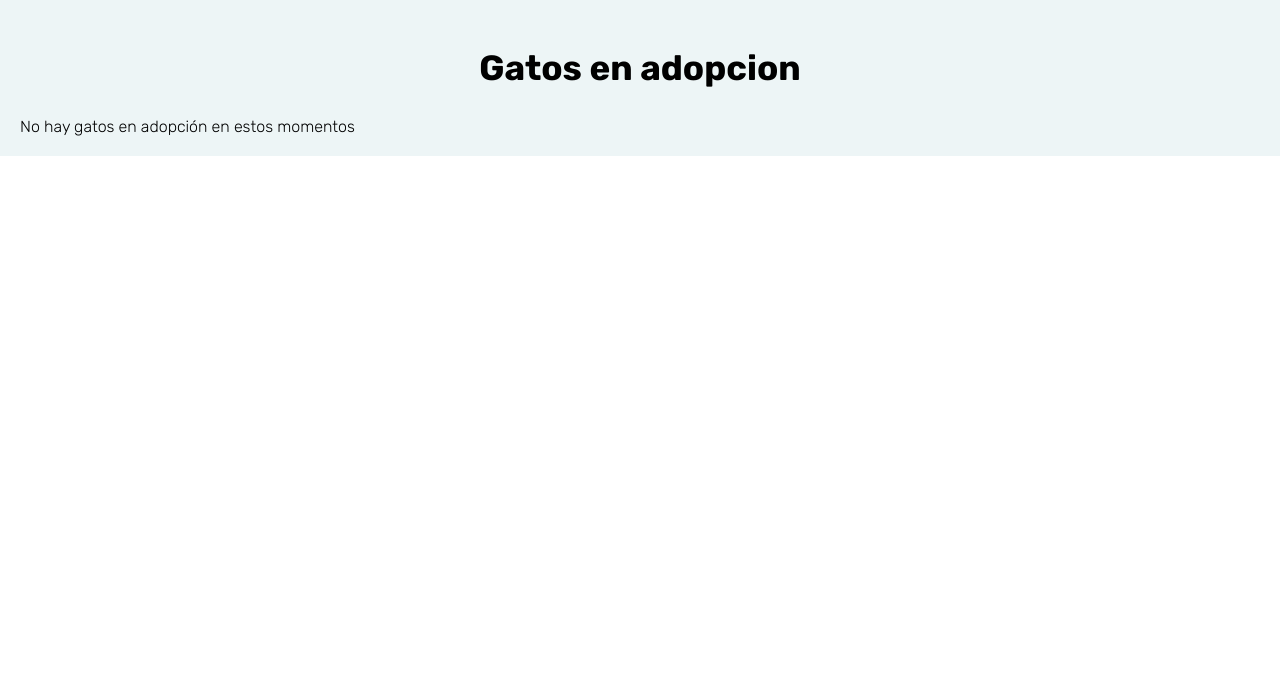
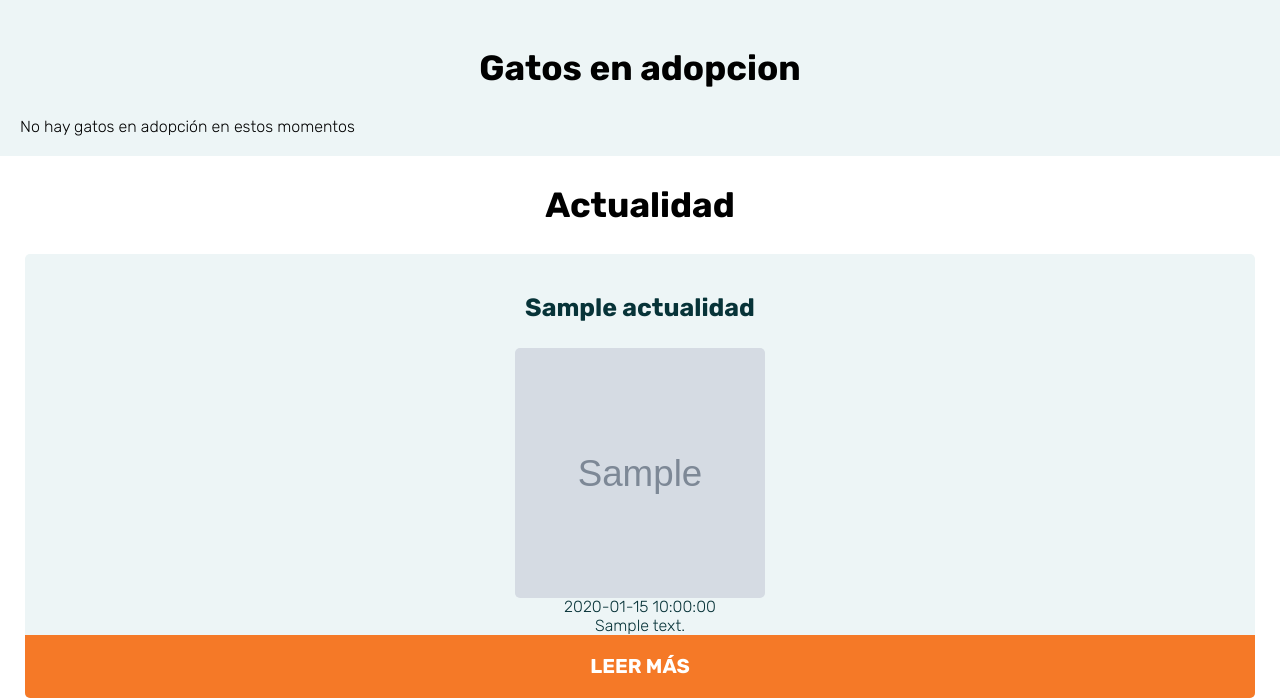
Before and after one commit to CiraCas/collbagats_co, a CodeIgniter app: page /collbagats_codeigniter/ in a window 1280 px wide. Shown: the part 983-1681 px from the top of the page. Before the commit the page ends 1139 px from the top, so only its background shows below. Run offline with CodeIgniter, Linux system fonts and the light colour scheme; tables that the repository leaves empty or names only in its code hold one stand-in row (values such as "Sample post"); grey boxes marked "Sample" are stand-in pictures; some libraries are stand-ins or nearby versions.

Commit message:
Carruseles de gatos y actualidad. Nueva maquetación apartados

```diff
--- a/application/controllers/inicio.php
+++ b/application/controllers/inicio.php
@@ -5,9 +5,11 @@ class Inicio extends CI_Controller {
 	function __construct() {
 		parent::__construct();
 		$this->load->model('m_gatos');
+		$this->load->model('m_noticias');
 	}
 
 	public function index(){
+		$data['noticias'] = $this->m_noticias->select_noticias();
 		$data['gatos'] = $this->m_gatos->select_gatos();
 		$data['public_main'] = 'v_principal';
 		$this->load->view('v_inicio',$data);
--- a/application/views/v_inicio.php
+++ b/application/views/v_inicio.php
@@ -13,10 +13,15 @@
   <link rel="stylesheet" href=<?= base_url("/assets/css/normalize.css");?>>
   <link rel="stylesheet" href="https://cdnjs.cloudflare.com/ajax/libs/font-awesome/5.15.3/css/all.min.css" integrity="sha512-iBBXm8fW90+nuLcSKlbmrPcLa0OT92xO1BIsZ+ywDWZCvqsWgccV3gFoRBv0z+8dLJgyAHIhR35VZc2oM/gI1w==" crossorigin="anonymous" />
   <link rel="stylesheet" href=<?= base_url("/assets/css/main.css");?>>
-  <!-- bxslider -->
+  <!-- bx slider -->
   <link rel="stylesheet" href="https://cdn.jsdelivr.net/bxslider/4.2.12/jquery.bxslider.css">
-  <script src="https://ajax.googleapis.com/ajax/libs/jquery/3.1.1/jquery.min.js" defer></script>
+  <script src="https://ajax.googleapis.com/ajax/libs/jquery/3.4.1/jquery.min.js" defer></script>
   <script src="https://cdn.jsdelivr.net/bxslider/4.2.12/jquery.bxslider.min.js" defer></script>
+  <!-- slick slider -->
+  <link rel="stylesheet" href="https://cdnjs.cloudflare.com/ajax/libs/slick-carousel/1.9.0/slick-theme.min.css" integrity="sha512-17EgCFERpgZKcm0j0fEq1YCJuyAWdz9KUtv1EjVuaOz8pDnh/0nZxmU6BBXwaaxqoi9PQXnRWqlcDB027hgv9A==" crossorigin="anonymous" referrerpolicy="no-referrer" />
+  <link rel="stylesheet" href="https://cdnjs.cloudflare.com/ajax/libs/slick-carousel/1.9.0/slick.min.css" integrity="sha512-yHknP1/AwR+yx26cB1y0cjvQUMvEa2PFzt1c9LlS4pRQ5NOTZFWbhBig+X9G9eYW/8m0/4OXNx8pxJ6z57x0dw==" crossorigin="anonymous" referrerpolicy="no-referrer" />
+  <script src="https://cdnjs.cloudflare.com/ajax/libs/slick-carousel/1.9.0/slick.min.js" defer integrity="sha512-HGOnQO9+SP1V92SrtZfjqxxtLmVzqZpjFFekvzZVWoiASSQgSr4cw9Kqd2+l8Llp4Gm0G8GIFJ4ddwZilcdb8A==" crossorigin="anonymous" referrerpolicy="no-referrer"></script>
+
 
   <meta name="theme-color" content="#fafafa">
 </head>
--- a/application/views/v_principal.php
+++ b/application/views/v_principal.php
@@ -11,14 +11,16 @@
 <section class="seccion-fondo">
     <div class="contenedor">
         <h2>Gatos en adopcion</h2>
-        <section class="grupos-fotos">
+        <section>
+        <div class="multiple-items">
         <?php
                     if($gatos != NULL) {
 
                         foreach( $gatos as $gato ):
                 ?>
 
-                            <section class="grupo-foto-public">
+                            <div >
+                                <section class="grupo-foto-slick">
 
 
                                 <?php if( $gato['imagen'] != '0') {
@@ -31,25 +33,67 @@
 
                                 <h3><?=$gato['nombre']?></h3>
 
-                                <!-- <?php  if($gato['sexo'] != 'M') {?>
-                                    <i class="fas fa-venus icon-sex"></i>
-                                    <div>Hembra</div>
-                                <?php } else { ?>
-                                    <i class="fas fa-mars icon-sex"></i>
-                                    <div>Macho</div>
-                                <?php } ?>-->
                                 <a href="#"></a>
                                     <button class="boton-casilla" >Adopta</button>
                                 </a>
-                            </section>
+                                </section>
+
+                            </div>
 
                     <?php endforeach;
                 }else{
                     echo "No hay gatos en adopción en estos momentos";
                 }
                 ?>
+            </div>
 
         </section>
 
     </div>
 </section>
+<section>
+    <div class="contenedor">
+        <h2>Actualidad</h2>
+
+        <section>
+        <div class="multiple-items">
+        <?php
+                    if($noticias != NULL) {
+
+                        foreach( $noticias as $noti ):
+                ?>
+
+                            <div >
+                                <section class="grupo-foto-slick fondo">
+
+
+                                <h3><?=$noti['titulo']?></h3>
+                            <?php if( $noti['imagen'] != '0') {
+                            ?>
+                                <img class="public-foto" src="<?= base_url("subidas/actualidad/" . $noti['imagen'])?> " alt="noticia">
+                            <?php } else {
+                            ?>
+                                <img class="public-foto" src="<?= base_url("subidas/actualidad/noImage.jpg")?> " alt="noticia">
+                            <?php } ?>
+
+                            <div><?=$noti['fecha']?></div>
+                            <div><?=$noti['descripcion']?></div>
+
+                                <a href="#"></a>
+                                    <button class="boton-casilla" >Leer más</button>
+                                </a>
+                                </section>
+
+                            </div>
+
+                    <?php endforeach;
+                }else{
+                    echo "No hay noticias en estos momentos";
+                }
+                ?>
+            </div>
+
+        </section>
+
+    </div>
+</section>
--- a/assets/css/main.css
+++ b/assets/css/main.css
@@ -112,13 +112,14 @@ th, td {
   border: none;
   color: var(--blanco);
   font-weight: bold;
-  font-size: 1.5rem;
+  font-size: 2rem;
+  text-transform: uppercase;
   background-color: var(--primario);
   width: 100%;
   border-bottom-left-radius: 0.5rem;
   border-bottom-right-radius: 0.5rem;
   padding: 2rem;
-  margin: -1.5rem;
+
 }
 
 
@@ -427,6 +428,7 @@ th, td {
 }
 /*grupos datos*/
 
+
 .grupos-fotos, .grupos-fotos-public {
   display: grid;
   grid-template-columns: 1fr;
@@ -457,6 +459,20 @@ th, td {
   border-radius: 0.5rem;
   padding-top: 1.5rem;
   color: var(--secundarioOscuro);
+}
+
+.grupo-foto-slick {
+  background-color: var(--blanco);
+  display: flex;
+  flex-direction: column;
+  text-align: center;
+  align-items: center;
+  margin-top: 2rem;
+  border-radius: 0.5rem;
+  padding-top: 1.5rem;
+  color: var(--secundarioOscuro);
+  margin-right: 2.5rem;
+  margin-left: 2.5rem;
 }
 .grupo-foto {
 
@@ -498,6 +514,10 @@ th, td {
   object-fit: cover;
   border-radius: 0.5rem;
 }
+.fondo {
+  background-color: var(--secundarioMasFlojo) ;
+}
+
 
 .caja-datos {
   color: var(--secundarioOscuro);
--- a/assets/js/principal.js
+++ b/assets/js/principal.js
@@ -3,9 +3,16 @@
   $(document).ready(function(){
     $('.slider').bxSlider({
       auto: true,
+
       /* autoControls: true,
       stopAutoOnClick: true,
-      pager: true, */
+      pager: true,*/
 
     });
+
+    $('.multiple-items').slick({
+      infinite: true,
+      slidesToShow: 4,
+      slidesToScroll: 3
+    });
   });
```
Also changed, not shown: application/views/v_gatos.php (added, +37 -0 lines), subidas/actualidad/Días_de_frío09_06_2021.jpg (added), subidas/gatos/Lili09_06_2021.jpg (added).
